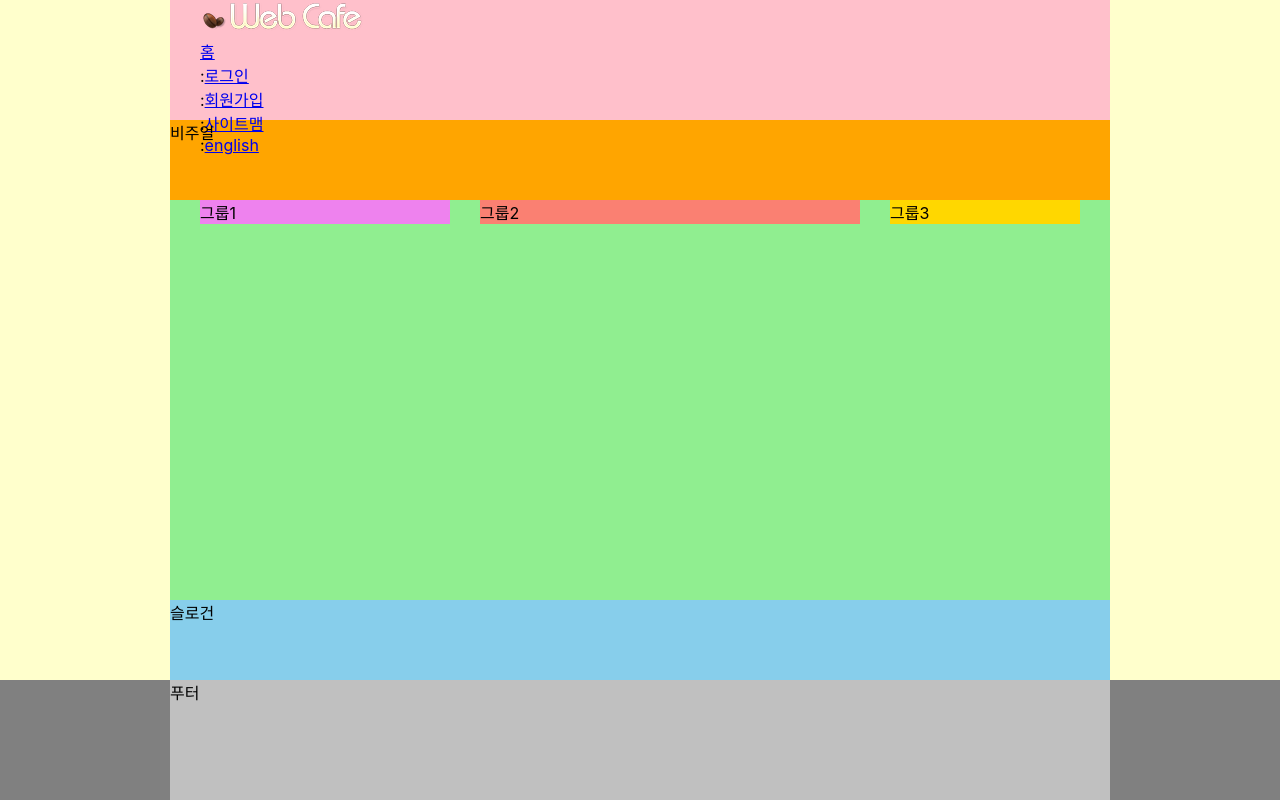
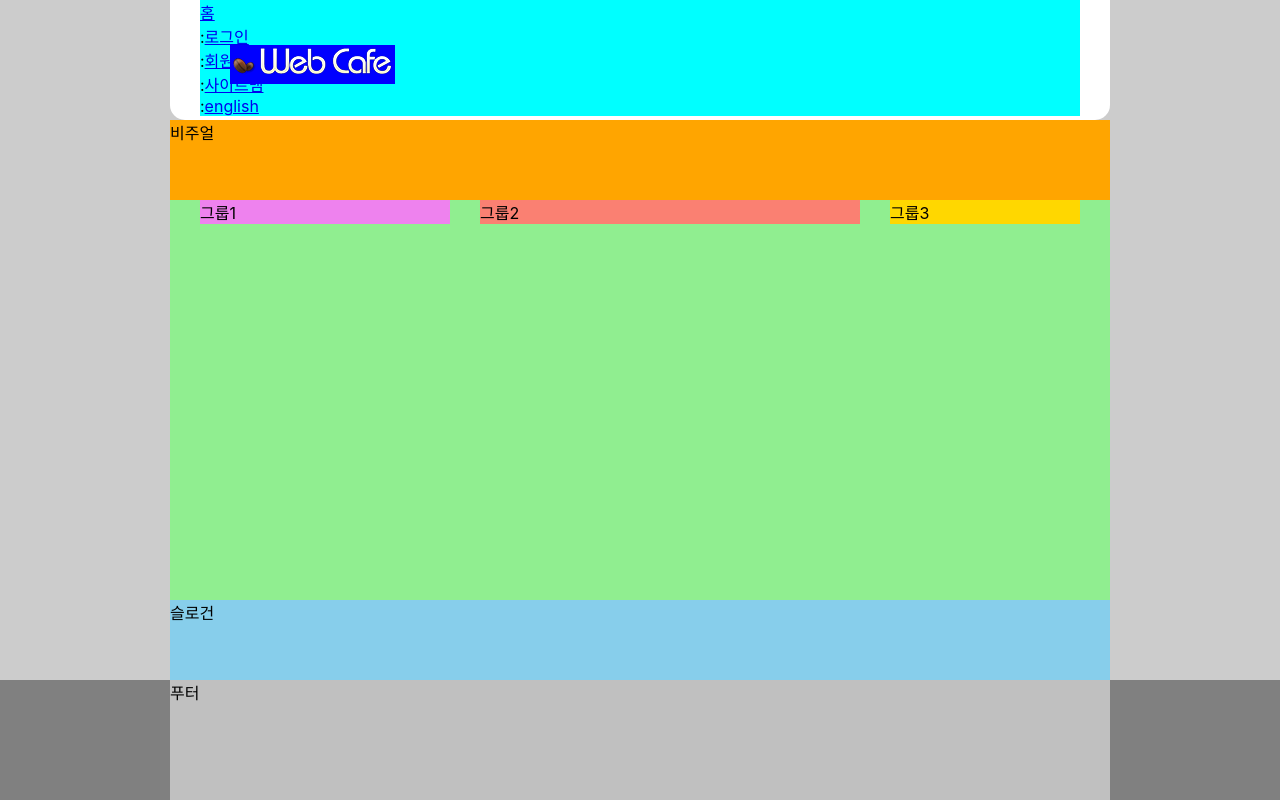
Before and after one commit to fofeif/HTML5, a plain HTML site: page index.html in a window 1280 px wide. Drawn offline with Linux system fonts and the light colour scheme; a web font is replaced by a local one.

Commit message:
로고 배치 완료

```diff
--- a/styles/style.css
+++ b/styles/style.css
@@ -8,7 +8,7 @@
 
 /* 본문 스타일 */
 body {
-  background: #ffc;
+  background: #ccc;
   font-family: "Pretendard Variable", Pretendard, -apple-system,
     BlinkMacSystemFont, system-ui, Roboto, "Helvetica Neue", "Segoe UI",
     "Apple SD Gothic Neo", "Noto Sans KR", "Malgun Gothic", "Apple Color Emoji",
@@ -27,10 +27,28 @@ header,
 
 /* 해더 */
 .header {
-  background: pink;
+  background: white;
   padding: 0 30px;
   height: 15vh;
+  border-radius: 0 0 15px 15px;
+  position: relative;
 }
+
+
+/* 로고 */
+.logo {
+  background-color: blue;
+  position: absolute;
+  top: 45px;
+  left: 60px;
+}
+
+/* 텍스트 링크 모음 */
+.member {
+  background-color: aqua;
+}
+
+
 
 /* 비주얼 */
 .visual {
```
